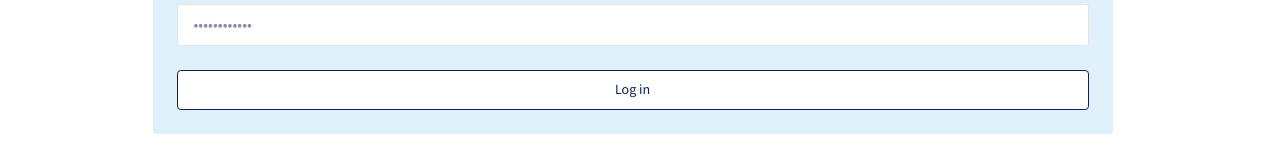
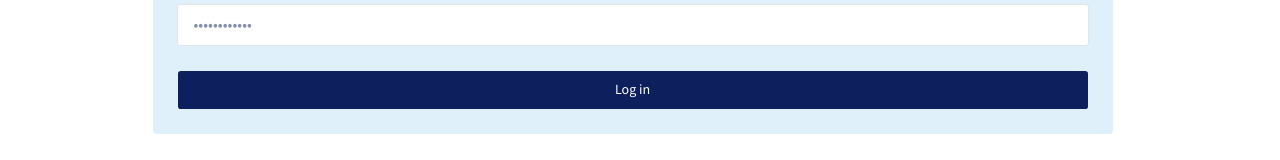
Before and after one commit to tin-kri/Project-Exam-2-FED2, a React (Vite) app in the folder holidaze/: page /login in a window 1280 px wide. Shown: the part 306-466 px from the top of the page. Built offline with nearby package versions, Linux system fonts and the light colour scheme; no server answers.

Commit message:
Refactors: background and card styling

```diff
--- a/holidaze/index.html
+++ b/holidaze/index.html
@@ -1,5 +1,5 @@
 <!doctype html>
-<html lang="en" class="bg-background">
+<html lang="en" class="bg-page-bg">
   <head>
     <meta charset="UTF-8" />
     <link rel="preconnect" href="https://fonts.googleapis.com" />
--- a/holidaze/src/components/layout/Navbar.tsx
+++ b/holidaze/src/components/layout/Navbar.tsx
@@ -35,7 +35,7 @@ export default function Navbar() {
       ];
 
   return (
-    <header className="sticky top-0 z-50 bg-white">
+    <header className="top-0 z-50 bg-white shadow-sm">
       <nav className="mx-auto flex max-w-7xl items-center px-4 py-6 md:px-8">
         <Link
           to="/"
--- a/holidaze/src/components/vendor/stepper.tsx
+++ b/holidaze/src/components/vendor/stepper.tsx
@@ -27,7 +27,7 @@ export default function Stepper({
         aria-labelledby="stepper-label"
       >
         <Button
-          variant="outline"
+          variant="ghost"
           size="icon-sm"
           onClick={decrease}
           disabled={value <= min}
@@ -41,7 +41,7 @@ export default function Stepper({
         </span>
 
         <Button
-          variant="outline"
+          variant="ghost"
           size="icon-sm"
           onClick={increase}
           disabled={value >= max}
--- a/holidaze/src/features/auth/components/LoginForm.tsx
+++ b/holidaze/src/features/auth/components/LoginForm.tsx
@@ -125,7 +125,7 @@ export default function LoginForm({
 
         <Button
           type="submit"
-          variant="outline"
+          variant="default"
           className="mt-2 w-full"
           aria-busy={isLoading}
           disabled={isLoading}
--- a/holidaze/src/features/auth/components/RegisterForm.tsx
+++ b/holidaze/src/features/auth/components/RegisterForm.tsx
@@ -188,7 +188,7 @@ export default function RegisterForm({
         </div>
         <Button
           type="submit"
-          variant="outline"
+          variant="default"
           className="mt-2 w-full"
           disabled={isLoading}
           aria-busy={isLoading}
--- a/holidaze/src/index.css
+++ b/holidaze/src/index.css
@@ -38,8 +38,9 @@
   --color-grey-900: #1a1f2e;
   --color-grey-600: #505152;
 
-  --color-bg-card: #f7f5f0;
-  --color-page-bg: #fefaf7;
+  --color-bg-card: #eef7fb;
+  /* --color-page-bg: #fefaf7; */
+  --color-page-bg: f4f9fc;
   --color-star: #f5a623;
 
   --color-light-blue: #e0edff;
--- a/holidaze/src/pages/LandingPage.tsx
+++ b/holidaze/src/pages/LandingPage.tsx
@@ -34,8 +34,7 @@ export default function LandingPage() {
             Whether you're planning a weekend escape, a family holiday, or a
             dream retreat — Holidaze connects you with unique venues for
             comfort, character and unforgettable experiences. Browse hundreds of
-            locations across the world and book the stay you've always
-            wanted.
+            locations across the world and book the stay you've always wanted.
           </p>
         </section>
         <hr className="mt-12 border-t border-grey-200" />
```
